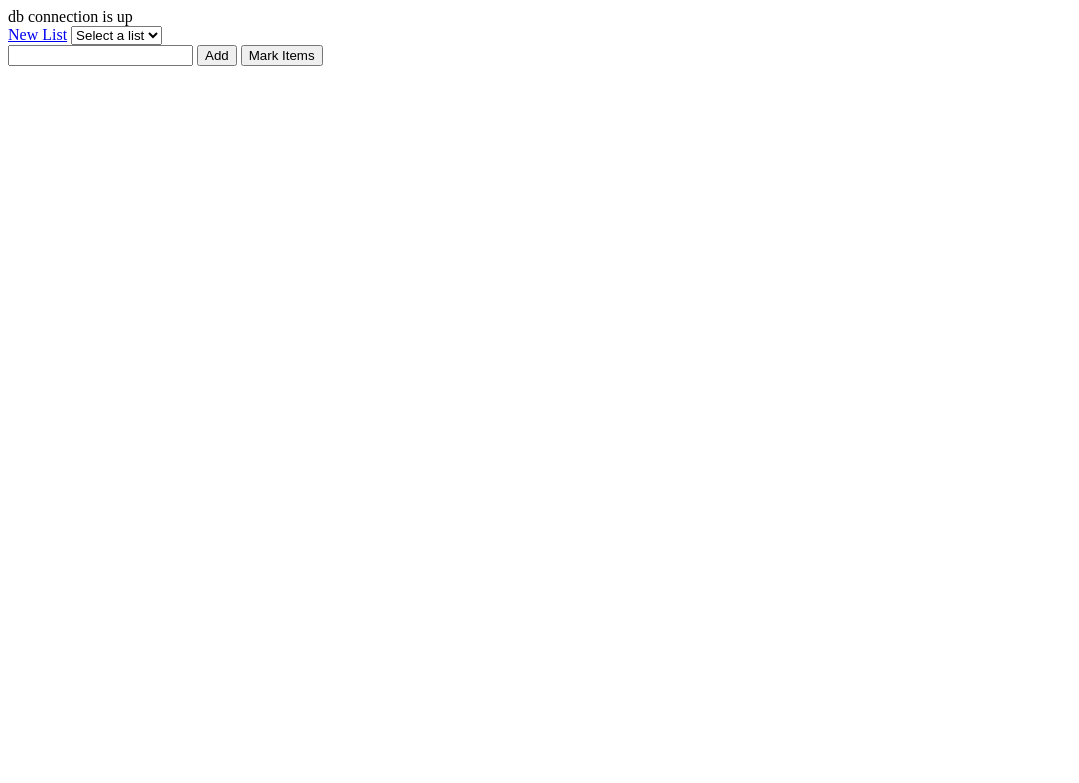
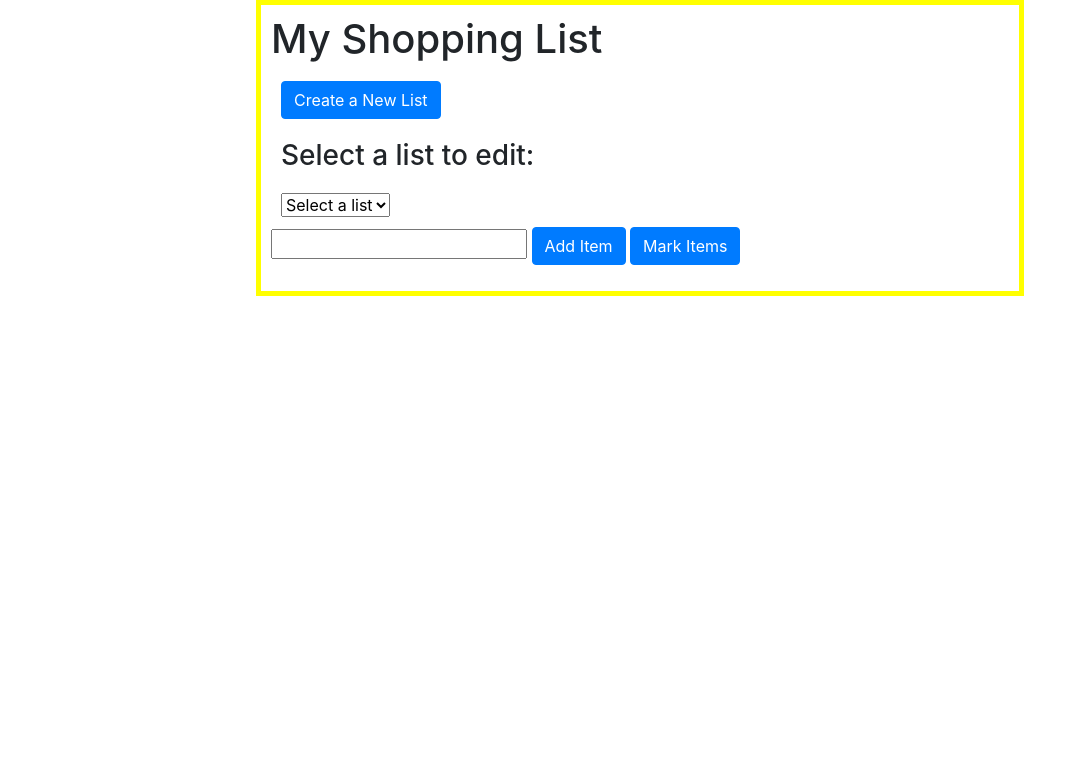
Before and after one commit to schalkw-gmail-com/shoppinglist, a PHP site: page /index.php?action=db in a window 1280 px wide. Shown: the top 783 px of the page, without its empty margins (0-1079 px from the left). Run offline with PHP 8.4, Linux system fonts and the light colour scheme; data that the repository does not hold is empty.

Commit message:
clean up and styling

```diff
--- a/db.php
+++ b/db.php
@@ -3,6 +3,4 @@
 
     if(!$connection){
         die("cannot connect to server");
-    }else{
-        echo 'db connection is up';
     }
--- /dev/null
+++ b/footer.php
@@ -0,0 +1,3 @@
+</div>
+</body>
+</html>
--- /dev/null
+++ b/header.php
@@ -0,0 +1,22 @@
+<html>
+<head>
+    <title>
+        My shopping list
+    </title>
+    <link rel="stylesheet" href="https://maxcdn.bootstrapcdn.com/bootstrap/4.4.1/css/bootstrap.min.css">
+</head>
+    <style>
+        .center {
+            margin: auto;
+            width: 60%;
+            border: 5px solid #FFFF00;
+            padding: 10px;
+        }
+
+        .my-margin{
+            margin:10px;
+        }
+    </style>
+    <body>
+
+    <div class="center">
--- a/index.php
+++ b/index.php
@@ -23,15 +23,14 @@
     }
 
     if ($_REQUEST['action'] == 'new') {
-        echo "build a a  new list";
         require_once('new-list.php');
+        die();
     }
 
     if (!is_null($_REQUEST['btn_new_item'])) {
         $sql = "insert into items (name, list_id) values ('" . $_REQUEST['new_item'] . "', " . $_REQUEST['lists'] . ")";
         $query = mysqli_query($connection, $sql);
     }
-
 
     if (is_numeric($_REQUEST['lists'])) {
         if ($_REQUEST['btn_mark_items'] == 'Mark Items') {
@@ -48,11 +47,16 @@
             $listItemArray[] = $qq;
         }
     }
-?>
+
+    include_once ('header.php');
+
+    ?>
+
+<h1>My Shopping List</h1>
 
 <form action="index.php" id="main_page" method="post">
 
-<a href="index.php?action=new">New List</a>
+<a href="index.php?action=new" class="btn btn-primary my-margin">Create a New List</a>
 
 <script>
     function changeList(selectObject) {
@@ -75,8 +79,8 @@
 
     }
 </script>
-
-    <select name="lists" id="lists" onchange="changeList(this)">
+    <h3 class=" my-margin">Select a list to edit:</h3>
+    <select name="lists" id="lists" class=" my-margin" onchange="changeList(this)">
         <option value="0" >Select a list</option>
         <?php
             foreach($listArray as $list){
@@ -103,19 +107,23 @@
 
             <input type="checkbox" name="list_items[]" id="list_items" <?php echo $checked;?> value="<?php echo $items['id'];?>">
             <input type="text" id="item_<?php echo $items['id'];?>" name="list_item" value="<?php echo $items['name'];?>">
-            <a href="index.php?action=edit&lists=<?php echo $_REQUEST['lists'];?>&item_id=<?php echo $items['id'];?>">Edit Item</a>
-            <a onclick="editItem(<?php echo $items['id'];?>,<?php echo $_REQUEST['lists'];?>)">Edit Item2 </a>
+            <a onclick="editItem(<?php echo $items['id'];?>,<?php echo $_REQUEST['lists'];?>)" class="btn btn-warning">Edit the Item </a>
             <br>
             <?php
         }
     ?>
     <br>
     <input type="text" id="new_item" name="new_item" value="">
-    <input type="submit" value="Add" name="btn_new_item" id="btn_new_item">
-    <input type="submit" value="Mark Items" name="btn_mark_items" id="btn_mark_items">
+
+    <input type="submit" value="Add Item" name="btn_new_item" id="btn_new_item"  class="btn btn-primary">
+    <input type="submit" value="Mark Items" name="btn_mark_items" id="btn_mark_items" class="btn btn-primary">
+
     <input type="hidden" id="name_change" name="name_change">
     <input type="hidden" id="current_list" name="current_list">
     <input type="hidden" id="current_list_item" name="current_list_item">
     <input type="hidden" id="action" name="action">
 </form>
+
+
 <?php
+include_once ('footer.php');
--- a/new-list.php
+++ b/new-list.php
@@ -7,11 +7,14 @@
         header('location:index.php');
     }
 
+include_once ('header.php');
 ?>
 
 <h1> new list</h1>
 
 <form action="new-list.php">
     <input type="text" id="list_name" name="list_name" value="">
-    <input type="submit" value="save" name="save_list" id="save_list">
+    <input type="submit" value="save" name="save_list" id="save_list" class="btn btn-primary">
 </form>
+<?php
+include_once ('footer.php');
```
